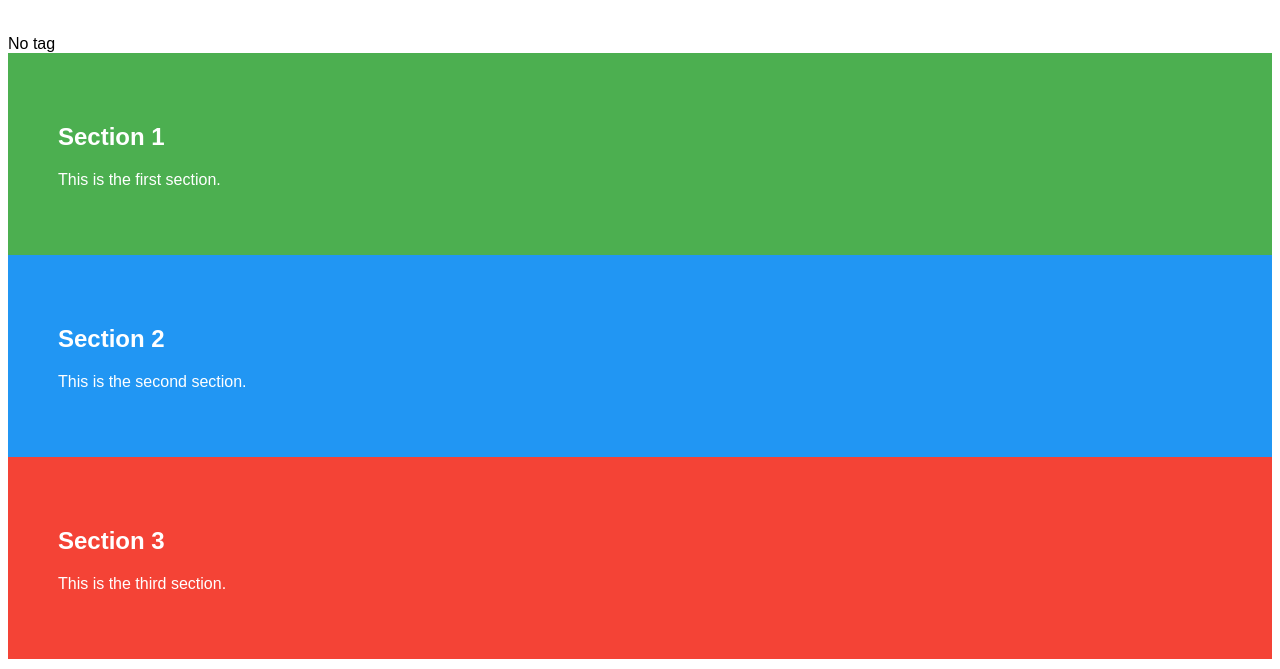
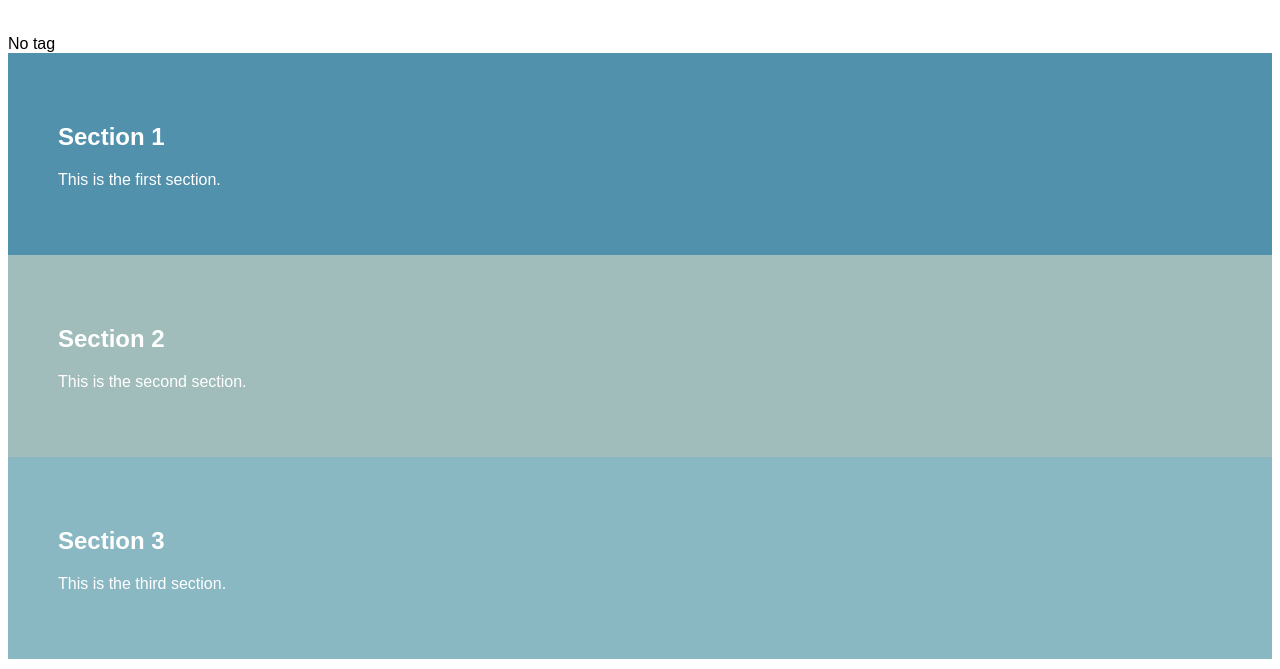
Before and after one commit to YuliaK-GH/personal_site, a plain HTML site: page index.html in a window 1280 px wide. Shown: the part 131-800 px from the top of the page. Drawn offline with Linux system fonts and the light colour scheme.

Commit message:
Update personal_site_styles.css
Changed section colors

```diff
--- a/personal_site_styles.css
+++ b/personal_site_styles.css
@@ -45,13 +45,13 @@ section {
 }
 
 #section1 {
-            background-color: #4CAF50;
+            background-color: #5291ac;
 }
 
 #section2 {
-            background-color: #2196F3;
+            background-color: #a0bcbb;
 }
 
 #section3 {
-            background-color: #f44336;
+            background-color: #89b7c2;
 }
```
